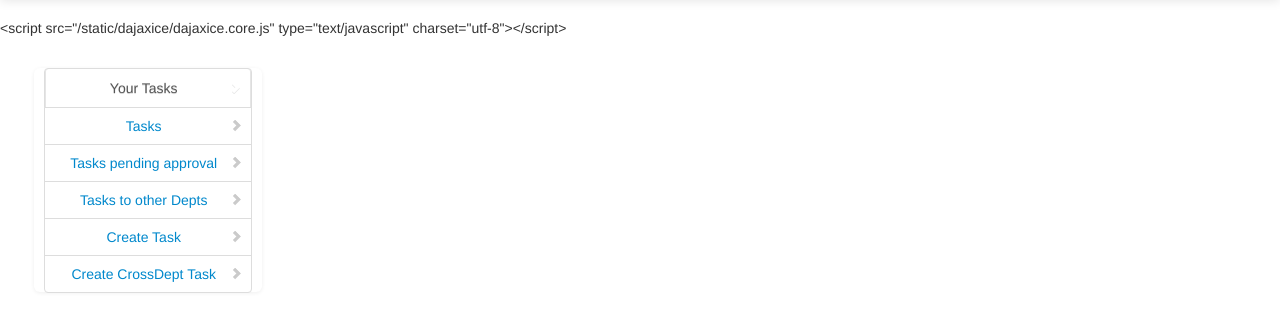
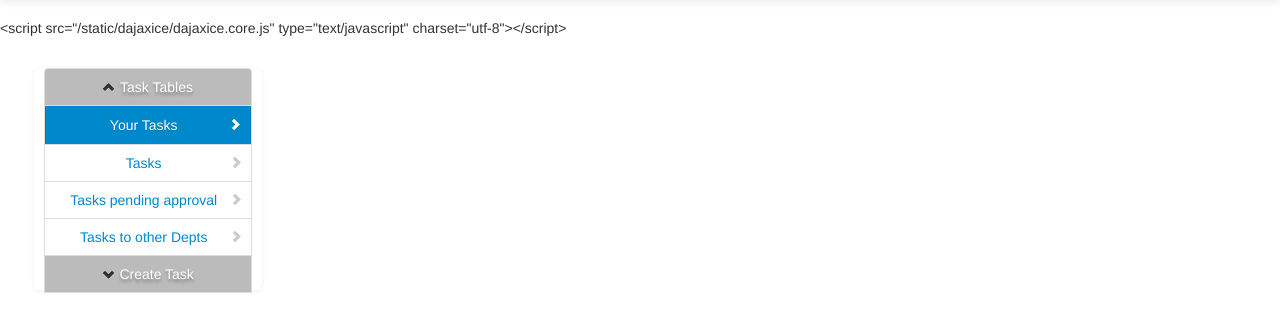
Before and after one commit to ShaastraWebops/ERP14, a Django app: template templates/dash/core.html in a window 1280 px wide. Shown: the part 42-374 px from the top of the page. Run offline with Django 3.2, Linux system fonts and the light colour scheme; the template is opened without the code that fills it, so the values that code supplies are empty; some libraries are stand-ins or nearby versions.

Commit message:
Changed the core sidenav to be an accordion ... styles are a bit broken tho

```diff
--- a/static/dash/content.css
+++ b/static/dash/content.css
@@ -45,9 +45,21 @@ table tbody tr td {
 
 }
 
-.sidenav > .active {
-    z-index: 2;
-    text-shadow: 0  3px 0 rgba(0, 0, 0, 0.2);
-    color: #ffffff;
+.nav-tabs.nav-stacked.sidenav > li.active > a {
+    /*text-shadow: 0  3px 0 rgba(0, 0, 0, 0.2);*/
+    color : #ffffff;
+    background-color: #0088cc;
+
 }
+
+.sidenav > li.sidenav_head > a {
+    text-shadow: 0  3px 3px rgba(0, 0, 0, 0.3);
+    background-color: #bbbbbb;
+    color : #ffffff;
 }
+
+.nav-tabs.nav-stacked.sidenav > li.active_head > a {
+    color : #ffffff;
+    background-color: #8888cc;
+
+}
--- a/static/dash/content.js
+++ b/static/dash/content.js
@@ -198,7 +198,18 @@ function show_page(json_got) {
 
     var oDiv_element = document.getElementById('id_content_right').getElementsByTagName('div')[0]
     $("#id_content_left ul.nav li").removeClass("active") // de-activate all other elements
+    $("#id_content_left ul.nav li").removeClass("active_head") // de-activate all other elements's head also ...
     $("#list_" + oDiv_element.id).addClass("active") // activate
+    elem_body_classes = $("#list_" + oDiv_element.id).attr('class').split(" ")
+    elem_head_id = ""
+    for ( var i = 0; i < elem_body_classes.length; i++ )
+        if ( elem_body_classes[i].match("^list_") ) {
+            elem_head_id = elem_body_classes[i].replace(/_body$/, "_head");
+        }
+    if (elem_head_id)
+        $("#" + elem_head_id).addClass("active_head") // activate the head for the collapsible also ...
+    else
+        alert( "Not head found in collapsiblle ...")
 
     // Check if div or table info -- extra processing ...
     if( oDiv_element.id.match("^form_") ) {
@@ -217,8 +228,8 @@ function show_page(json_got) {
     }
 }
 
-function do_accordion(e) {
-    e = e || window.event;
+function do_accordion(elem_str, type) {
+/*    e = e || window.event;
     e = e.target || e.srcElement;
     var ep = $(e).closest('li'), epid = ep.attr('id')
     alert(epid);
@@ -245,5 +256,24 @@ function do_accordion(e) {
         ep.addClass("active-head")
 
     }
+*/
+    elem_id = "#" + elem_str + "_head"
+    elem_class_body = "." + elem_str + "_body"
+    elem_head = $(elem_str)
+    if ( type == "hide" || type == "show" )
+        $(elem_class_body).collapse(type)
+    else
+        $(elem_class_body).collapse('toggle')
+    elem_head.addClass("active_head")
+
+    elem_head_i = $(elem_id + " a i")
+    if( elem_head_i.hasClass("icon-chevron-down") ) {
+        elem_head_i.removeClass("icon-chevron-down")
+        elem_head_i.addClass("icon-chevron-up")
+    } else {
+        elem_head_i.removeClass("icon-chevron-up")
+        elem_head_i.addClass("icon-chevron-down")
+
+    }
 
 }
--- a/templates/dash/core.html
+++ b/templates/dash/core.html
@@ -54,40 +54,60 @@
                 should have "form_abcdef" as id. And the "form_" keyword
                 is used to enable date-picker in any input tag with class
                 date picker ... needs to be implemented
+
+            For accordion :
+                Now, to add accordion, there is another convention :
+                    i.e. a list_abc_head is the head of the accordion, and
+                    the list_abc_body are the body elements of it.
+                    On clicking the _head, the _body will un-collapse or
+                    collapse.
         {% endcomment %}
         <ul class="nav nav-tabs nav-stacked sidenav affix-top">
-          <!-- Task list head -->
-          <li id="list_table_you" class="list_table_task active">
+          <!-- START Task list head -->
+          <li id="list_task_head" class="list_task_head sidenav_head ">
+            <a href="#" onclick="javascript:do_accordion('list_task')">
+              <i class="icon-chevron-up"></i> Task Tables
+            </a>
+          </li> <!-- End task list head -->
+          <li id="list_table_you" class="list_task_body active">
             <a href="#" onclick="javascript:do_dajax(Dajaxice.tasks.task_table, show_page, {'page' : this.parentNode.id.substring('list_'.length)}, 'id_content_right')">
               <i class="icon-chevron-right"></i> Your Tasks
             </a>
           </li>
-          <li id="list_table_dept" class="list_table_task ">
+          <li id="list_table_dept" class="list_task_body ">
             <a href="#" onclick="javascript:do_dajax(Dajaxice.tasks.task_table, show_page, {'page' : this.parentNode.id.substring('list_'.length)}, 'id_content_right')">
               <i class="icon-chevron-right"></i> {{ userprofile.dept }} Tasks
             </a>
           </li>
-          <li id="list_table_pending" class="list_table_task ">
+          <li id="list_table_pending" class="list_task_body ">
             <a href="#" onclick="javascript:do_dajax(Dajaxice.tasks.task_table, show_page, {'page' : this.parentNode.id.substring('list_'.length)}, 'id_content_right')">
               <i class="icon-chevron-right"></i> Tasks pending approval
             </a>
           </li>
-          <li id="list_table_cross" class="list_table_task ">
+          <li id="list_table_cross" class="list_task_body ">
             <a href="#" onclick="javascript:do_dajax(Dajaxice.tasks.task_table, show_page, {'page' : this.parentNode.id.substring('list_'.length)}, 'id_content_right')">
               <i class="icon-chevron-right"></i> Tasks to other Depts
             </a>
           </li>
-          <!-- Add task list head -->
-          <li id="list_form_new_task" class="list_table_new_task ">
-            <a href="#" onclick="javascript:do_dajax(Dajaxice.tasks.new_intra_task_get, show_page, {}, 'id_content_right')">
-              <i class="icon-chevron-right"></i> Create Task
+          <!-- END Task list -->
+          <!-- START Add task list head -->
+          <li id="list_new_task_head" class="list_new_task_head sidenav_head ">
+            <a href="#" onclick="javascript:do_accordion('list_new_task')">
+              <i class="icon-chevron-down"></i> Create Task
             </a>
           </li>
-          <li id="list_form_new_cross_task" class="list_table_new_task ">
+          <!-- END Add task list head -->
+          <li id="list_form_new_task" class="list_new_task_body collapse">
+            <a href="#" onclick="javascript:do_dajax(Dajaxice.tasks.new_intra_task_get, show_page, {}, 'id_content_right')">
+              <i class="icon-chevron-right"></i> Create Department Task
+            </a>
+          </li>
+          <li id="list_form_new_cross_task" class="list_new_task_body collapse">
             <a href="#" onclick="javascript:do_dajax(Dajaxice.tasks.new_cross_task_get, show_page, {}, 'id_content_right')">
               <i class="icon-chevron-right"></i> Create CrossDept Task
             </a>
           </li>
+          <!-- ENDT Add task list -->
         </ul>
       </div>
 
```
